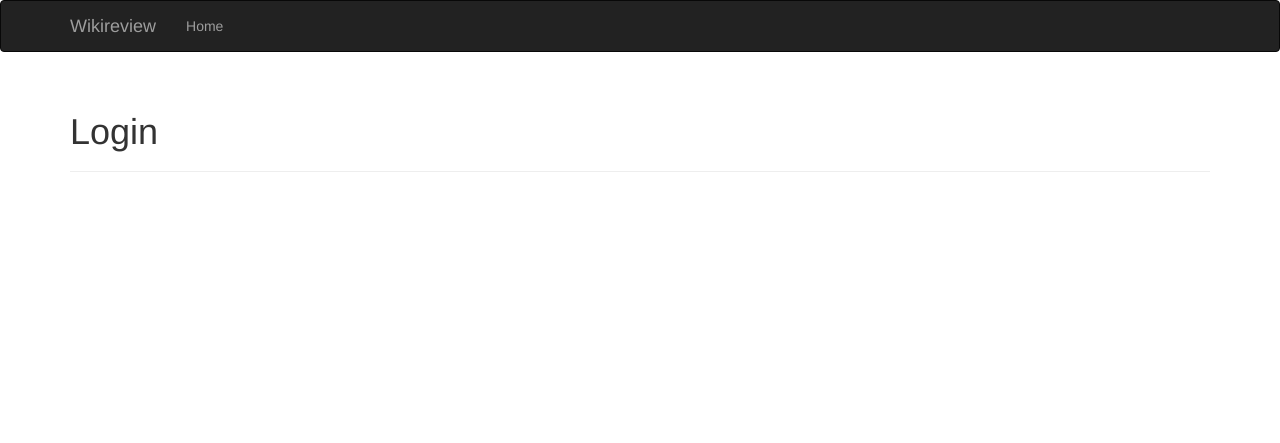
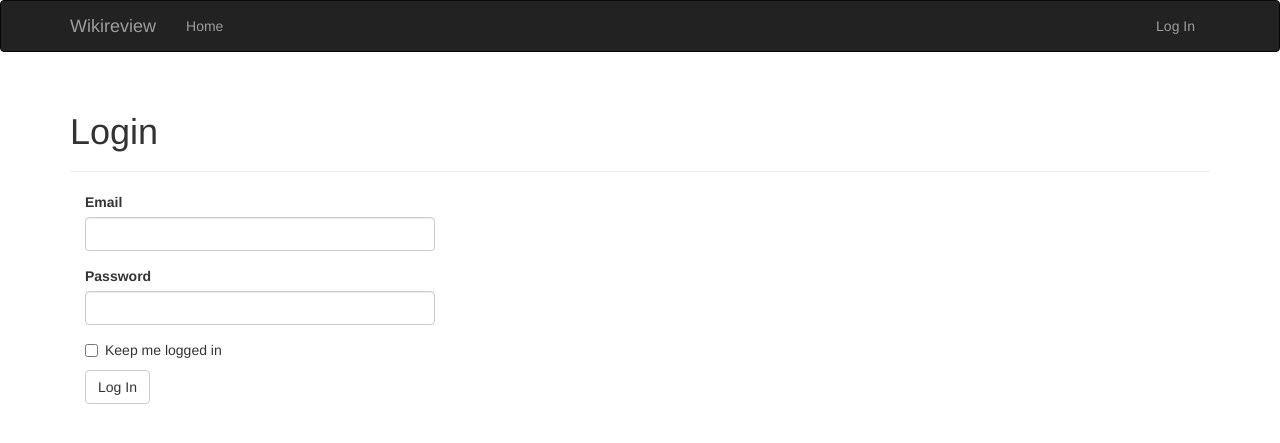
Before and after one commit to priyankamandikal/wikireview, a Flask app: page /auth/login in a window 1280 px wide. Shown: the top 443 px of the page. Run offline with Flask 2, Linux system fonts and the light colour scheme; some libraries are stand-ins or nearby versions.

Commit message:
User authentication with Flask-Login
Used the flask-login package for handling reviewer logins.
app/__init__.py - instantiated login manager
app/models.py - added a callback method for loading a reviewer object
app/auth/forms.py - Added a login form for entering email and password
app/templates/base.html - Modified it to display 'Login' or 'Logout' in the navigation bar based on whether the user is logged in or not
app/auth/views.py - modified the login view so that it can display a customized page in case of valid user or displays login form again in case of incorrect credentials. Also added the logout view which logs out user and returns to home page.
app/templates/auth/login.html - loads the login form
app/templates/index.html - displays a customized web page for a logged in user

```diff
--- /dev/null
+++ b/app/auth/forms.py
@@ -0,0 +1,11 @@
+from flask.ext.wtf import Form
+from wtforms import StringField, PasswordField, BooleanField, SubmitField
+from wtforms.validators import Required, Length, Email
+
+
+class LoginForm(Form):
+    email = StringField('Email', validators=[Required(), Length(1, 64),
+                                             Email()])
+    password = PasswordField('Password', validators=[Required()])
+    remember_me = BooleanField('Keep me logged in')
+    submit = SubmitField('Log In')
--- a/app/auth/views.py
+++ b/app/auth/views.py
@@ -1,7 +1,25 @@
-from flask import render_template
+from flask import render_template, redirect, request, url_for, flash
+from flask.ext.login import login_user, logout_user, login_required
 from . import auth
+from ..models import Reviewer
+from .forms import LoginForm
 
 
-@auth.route('/login')
+@auth.route('/login', methods=['GET', 'POST'])
 def login():
-    return render_template('auth/login.html')
+    form = LoginForm()
+    if form.validate_on_submit():
+        reviewer = Reviewer.query.filter_by(email=form.email.data).first()
+        if reviewer is not None and reviewer.verify_password(form.password.data):
+            login_user(reviewer, form.remember_me.data)
+            return redirect(request.args.get('next') or url_for('main.index'))
+        flash('Invalid username or password.')
+    return render_template('auth/login.html', form=form)
+
+
+@auth.route('/logout')
+@login_required
+def logout():
+    logout_user()
+    flash('You have been logged out.')
+    return redirect(url_for('main.index'))
--- a/app/templates/auth/login.html
+++ b/app/templates/auth/login.html
@@ -1,9 +1,13 @@
 {% extends "base.html" %}
+{% import "bootstrap/wtf.html" as wtf %}
 
-{% block title %}Flasky - Login{% endblock %}
+{% block title %}Wikireview - Login{% endblock %}
 
 {% block page_content %}
 <div class="page-header">
     <h1>Login</h1>
 </div>
+<div class="col-md-4">
+    {{ wtf.quick_form(form) }}
+</div>
 {% endblock %}
--- a/app/templates/base.html
+++ b/app/templates/base.html
@@ -24,6 +24,13 @@
             <ul class="nav navbar-nav">
                 <li><a href="{{ url_for('main.index') }}">Home</a></li>
             </ul>
+            <ul class="nav navbar-nav navbar-right">
+                {% if current_user.is_authenticated %}
+                <li><a href="{{ url_for('auth.logout') }}">Log Out</a></li>
+                {% else %}
+                <li><a href="{{ url_for('auth.login') }}">Log In</a></li>
+                {% endif %}
+            </ul>
         </div>
     </div>
 </div>
--- a/app/templates/index.html
+++ b/app/templates/index.html
@@ -4,6 +4,7 @@
 
 {% block page_content %}
 <div class="page-header">
-    <h1>Hello! Welcome to Wikireview!</h1>
+    <h1>Welcome to Wikireview!</h1>
+    <h2>{% if current_user.is_authenticated %}Hello {{ current_user.username }}!{% endif %}</h2>
 </div>
 {% endblock %}
```
Also changed, not shown: app/__init__.py (+4 -4 lines), app/models.py (+6 -1 lines).
